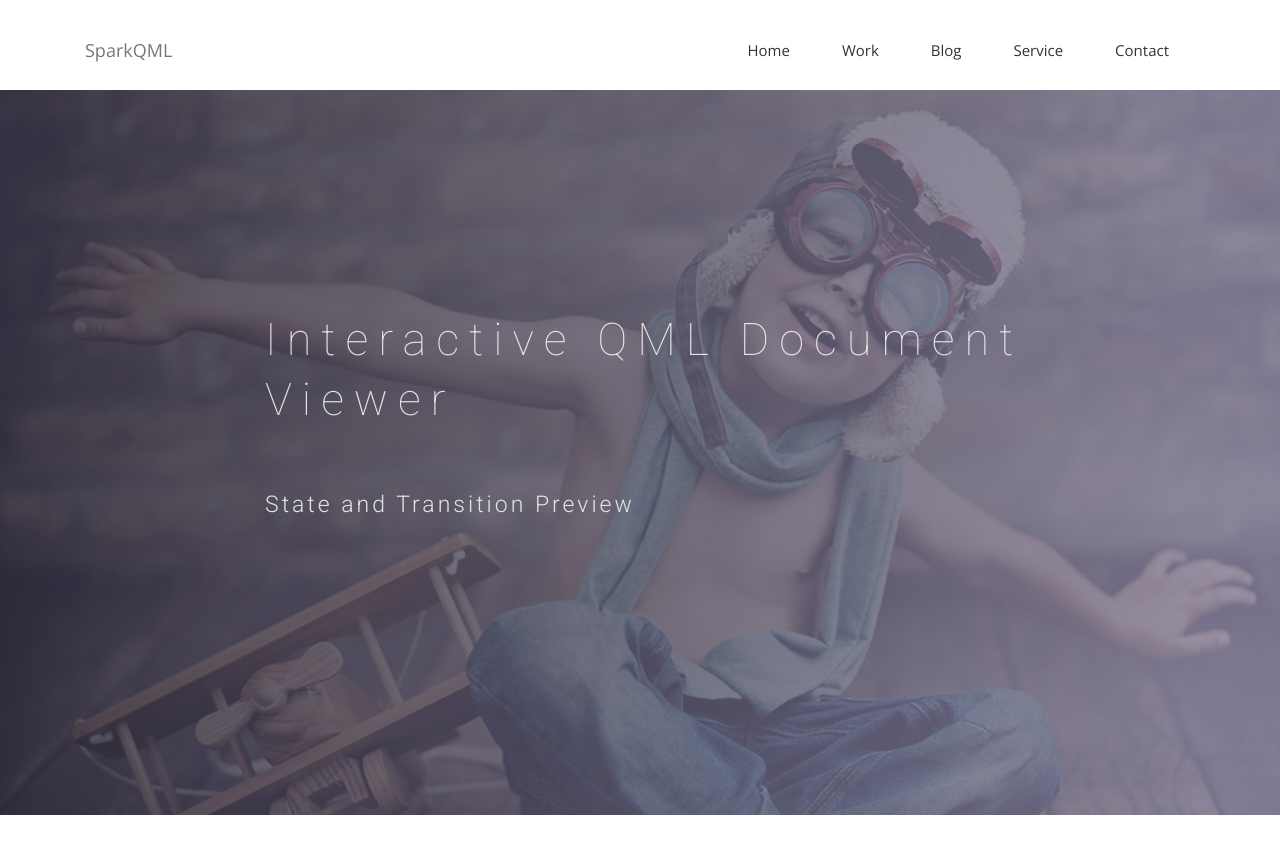
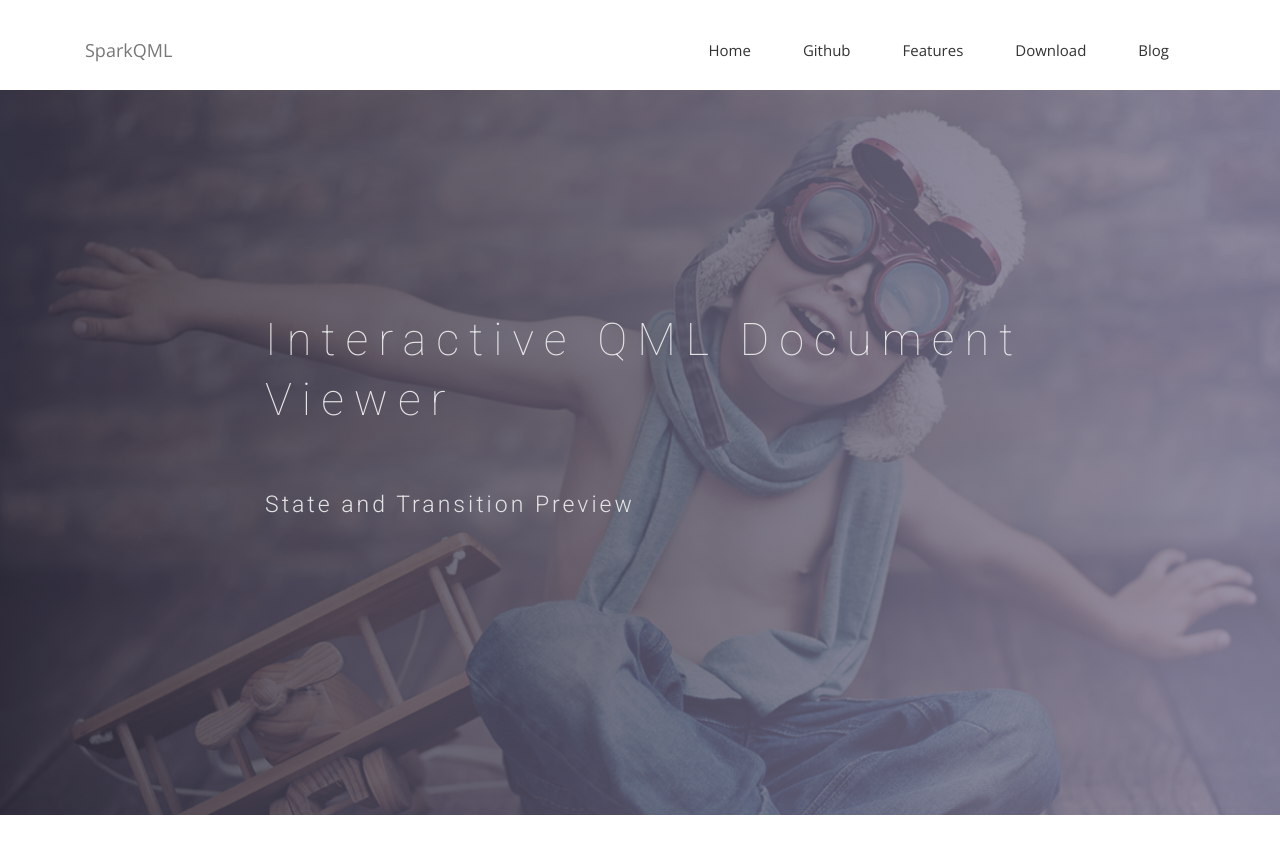
Before and after one commit to benlau/sparkqml-website, a Jekyll site: the page built from index.html, in a window 1280 px wide and 900 px high. Shown: the top 854 px of the window. Built offline with Jekyll 4.4.1, drawn with Linux system fonts in a browser that asks for light colours; nearby versions of some CDN libraries; some web fonts are replaced.

```diff
--- a/_config.yml
+++ b/_config.yml
@@ -14,8 +14,8 @@ keep_files:
 
 
 # Site settings
-title: Airspace
-subtitle: "A free HTML5 agency template"
+title: SparkQML
+subtitle: "Interactive QML Document Viewer"
 url: "http://luminousrubyist.github.io" # the base hostname & protocol for your site
 # baseurl: "/the/subpath/of/your/site" # Set this value to "" if you want your site to be root
 baseurl: "/airspace-jekyll"
--- a/_includes/header.html
+++ b/_includes/header.html
@@ -21,10 +21,10 @@
             <div class="collapse navbar-collapse" id="bs-example-navbar-collapse-1">
               <ul class="nav navbar-nav navbar-right">
                 <li><a href="{{ site.baseurl }}/">Home</a></li>
-                <li><a href="{{ site.baseurl }}/work">Work</a></li>
+                <li><a href="http://www.github.com/benlau/sparkqml">Github</a></li>
+                <li><a href="#features">Features</a></li>
+                <li><a href="{{ site.baseurl }}/work">Download</a></li>
                 <li><a href="{{ site.baseurl }}/blog">Blog</a></li>
-                <li><a href="#">Service</a></li>
-                <li><a href="{{ site.baseurl }}/contact">Contact</a></li>
               </ul>
             </div><!-- /.navbar-collapse -->
           </div><!-- /.container-fluid -->
```
